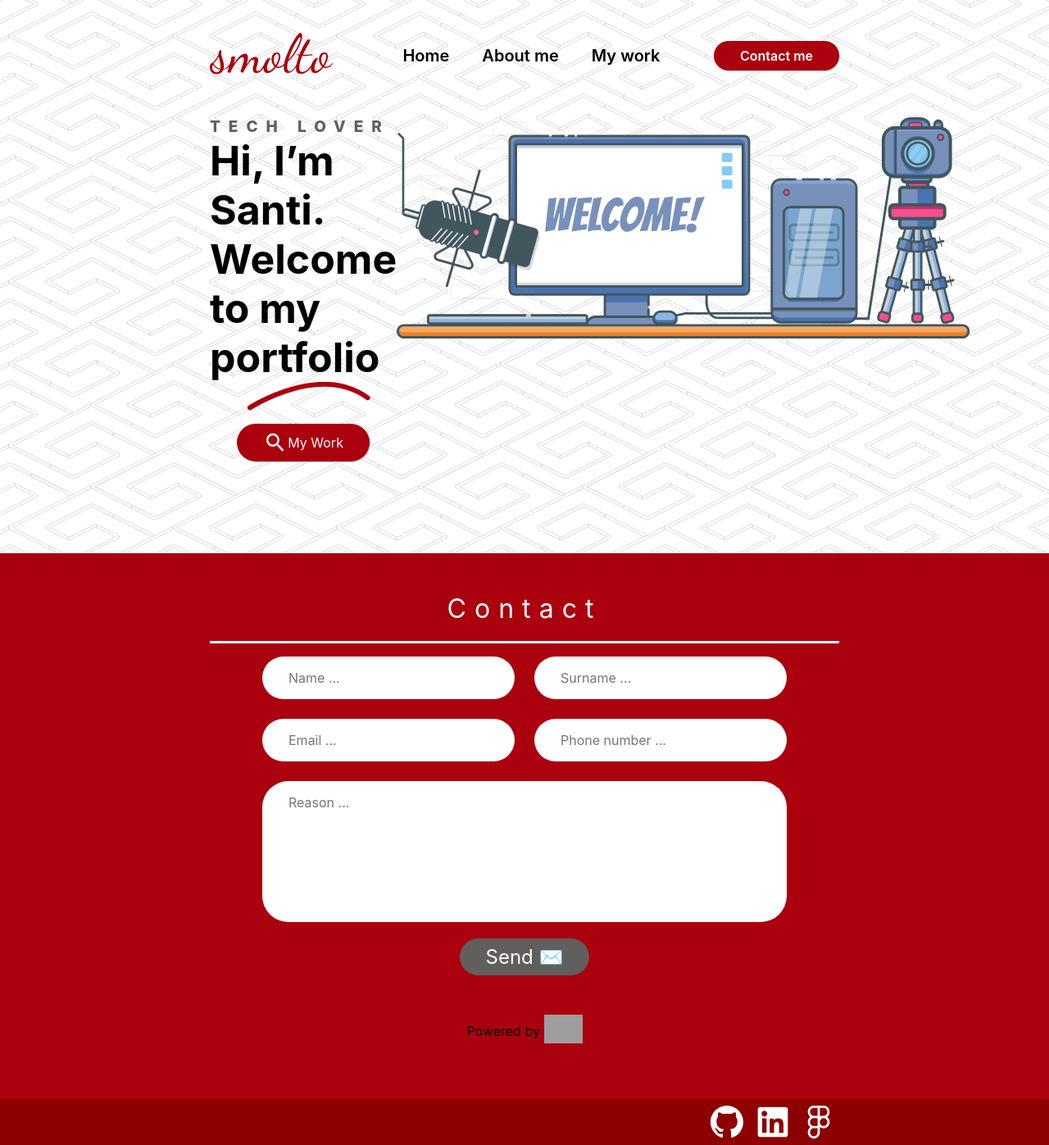
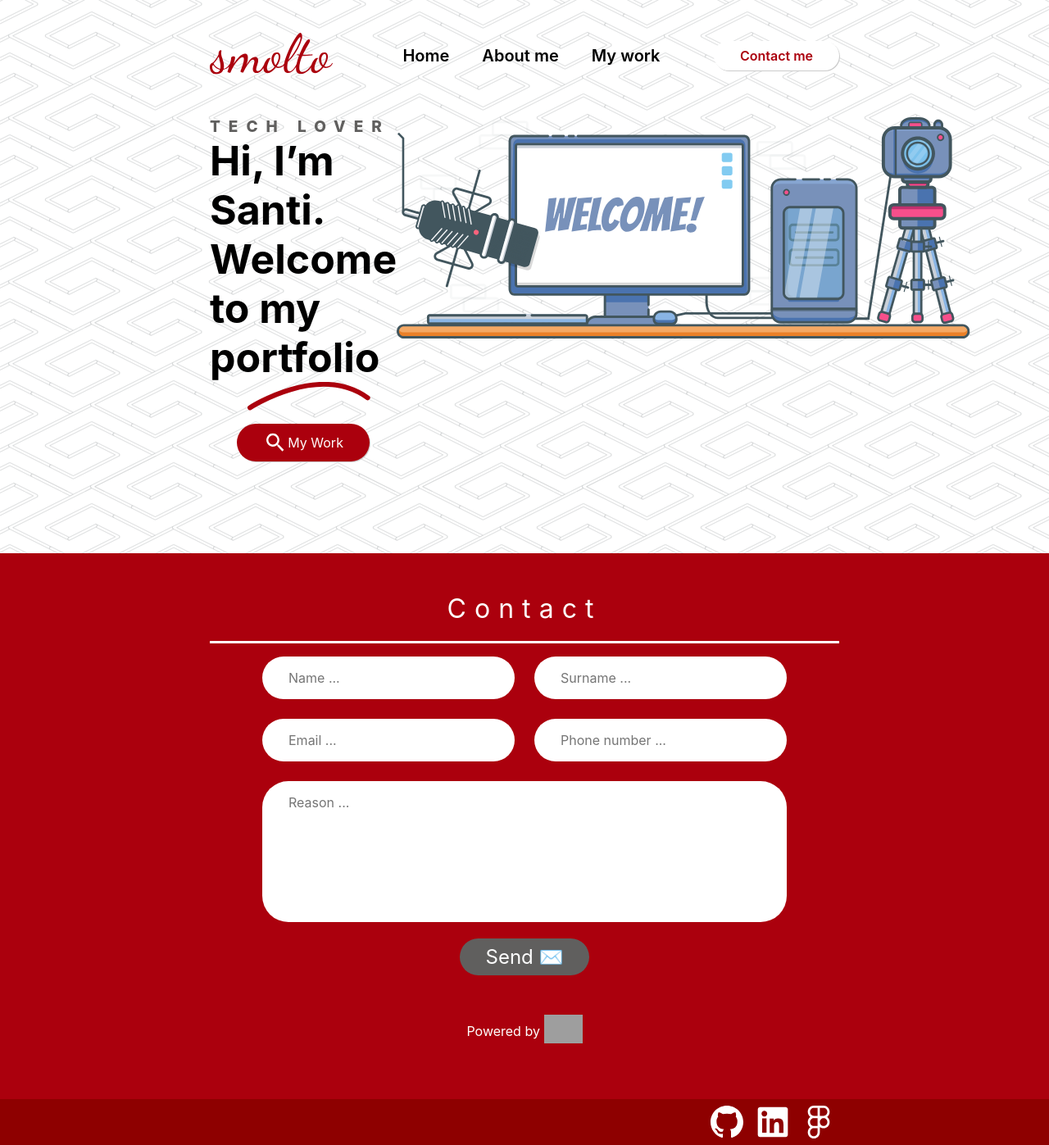
Before and after one commit to smolto/personal-portfolio, a React (Create React App) app: page / in a window 1280 px wide. Shown: the whole page at 82% size. Built offline with nearby package versions, Linux system fonts and the light colour scheme; grey boxes are pictures that could not be loaded.

Commit message:
Cambios sutiles en la interfaz

```diff
--- a/src/components/ContactForm/ContactForm.css
+++ b/src/components/ContactForm/ContactForm.css
@@ -37,6 +37,7 @@
 
 .formsubmit_info span{
   margin-right: 5px;
+  color: var(--white);
 }
 
 @media (max-width: 539px) {
--- a/src/components/ContactForm/ContactForm.jsx
+++ b/src/components/ContactForm/ContactForm.jsx
@@ -70,7 +70,7 @@ const ContactForm = () => {
         </div>
         <div className="formsubmit_info">
           <span>Powered by</span>
-          <a target="_blank" href="https://formsubmit.co/?utm_source=formsubmit.co&amp;utm_medium=site%20link&amp;utm_campaign=submission%20page">
+          <a href="https://formsubmit.co/?utm_source=formsubmit.co&amp;utm_medium=site%20link&amp;utm_campaign=submission%20page" rel="no-follow">
             <img height="35px" src="https://formsubmit.co/image/logo.png" alt="FormSubmit logo" />
           </a>
         </div>
--- a/src/components/NavBar/NavBar.js
+++ b/src/components/NavBar/NavBar.js
@@ -42,7 +42,7 @@ const NavBar = ({ menuOptions }) => {
       <div className="contact">
         <Button
           text={`Contact me`}
-          cssClass={`primary bold medium-text`}
+          cssClass={`secondary bold medium-text`}
         />
       </div>
     </div>
```
